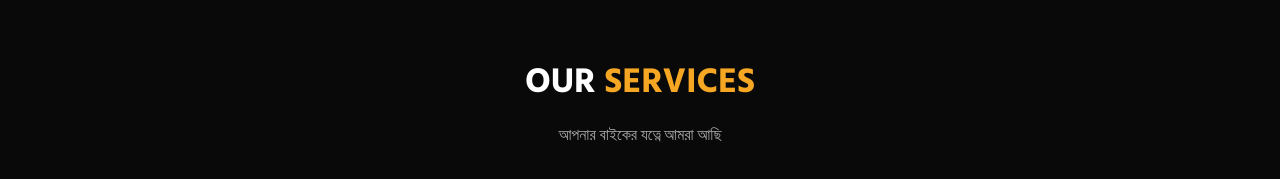
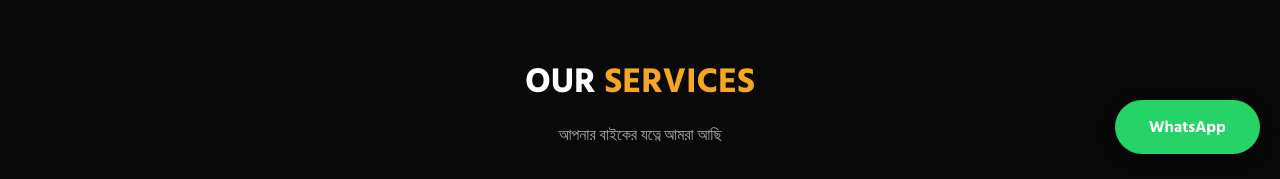
Before and after one commit to tjminhaj50-ship-it/minhaj-bike-care, a plain HTML site: page index.html in a window 1280 px wide. Shown: the part 621-800 px from the top of the page. Drawn offline with Linux system fonts and the light colour scheme.

Commit message:
Update index.html

```diff
--- a/index.html
+++ b/index.html
@@ -432,5 +432,33 @@ document.getElementById("bookingForm").addEventListener("submit",function(e){
   <p>© 2026 MINHAJ BIKE CARE. All Rights Reserved.</p>
 </footer>
 
+<a href="https://wa.me/8801873161686"
+   target="_blank"
+   class="whatsapp-float">
+   WhatsApp
+</a>
+
+<style>
+.whatsapp-float {
+  position: fixed;
+  width: 145px;
+  bottom: 25px;
+  right: 20px;
+  background: #25D366;
+  color: white;
+  text-align: center;
+  padding: 14px;
+  border-radius: 40px;
+  font-size: 16px;
+  font-weight: bold;
+  text-decoration: none;
+  box-shadow: 0 4px 15px #0008;
+  z-index: 9999;
+}
+.whatsapp-float:hover {
+  background: #128C7E;
+}
+</style>
+
 </body>
   </html>
```
